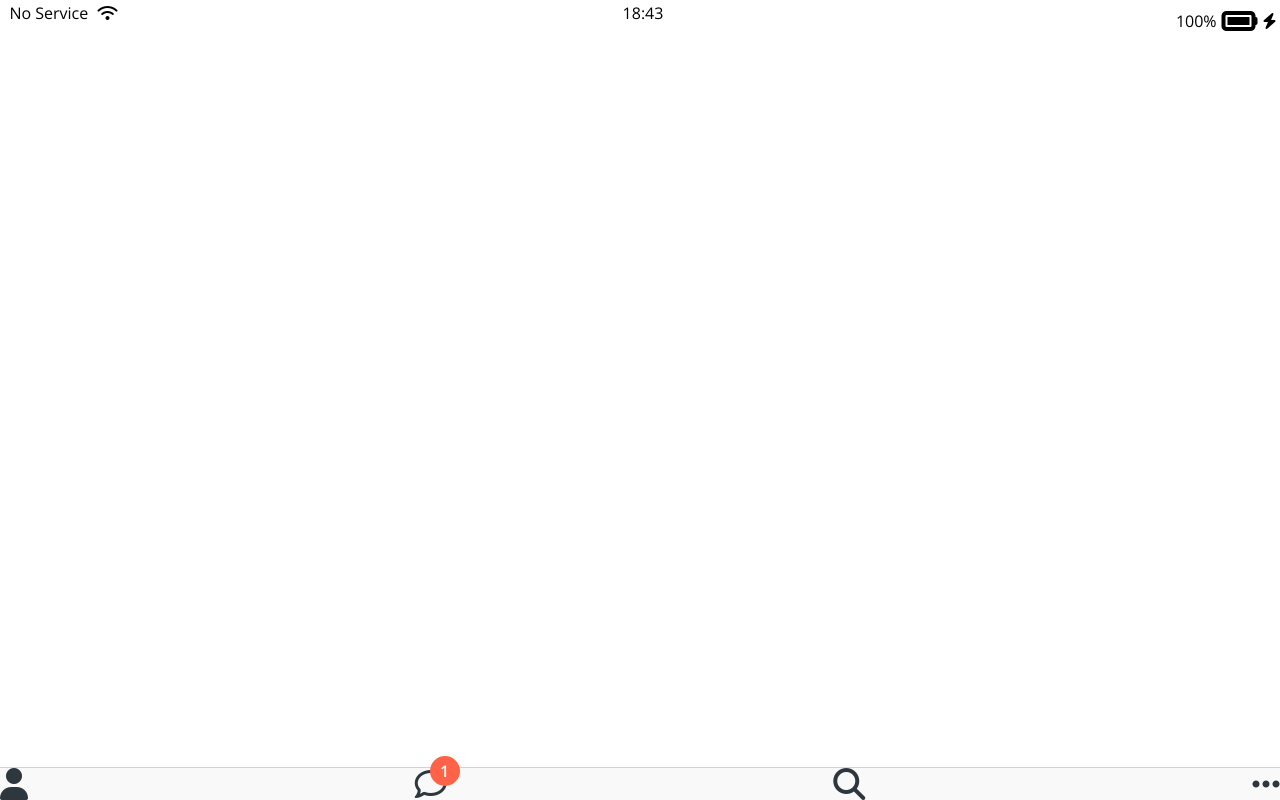
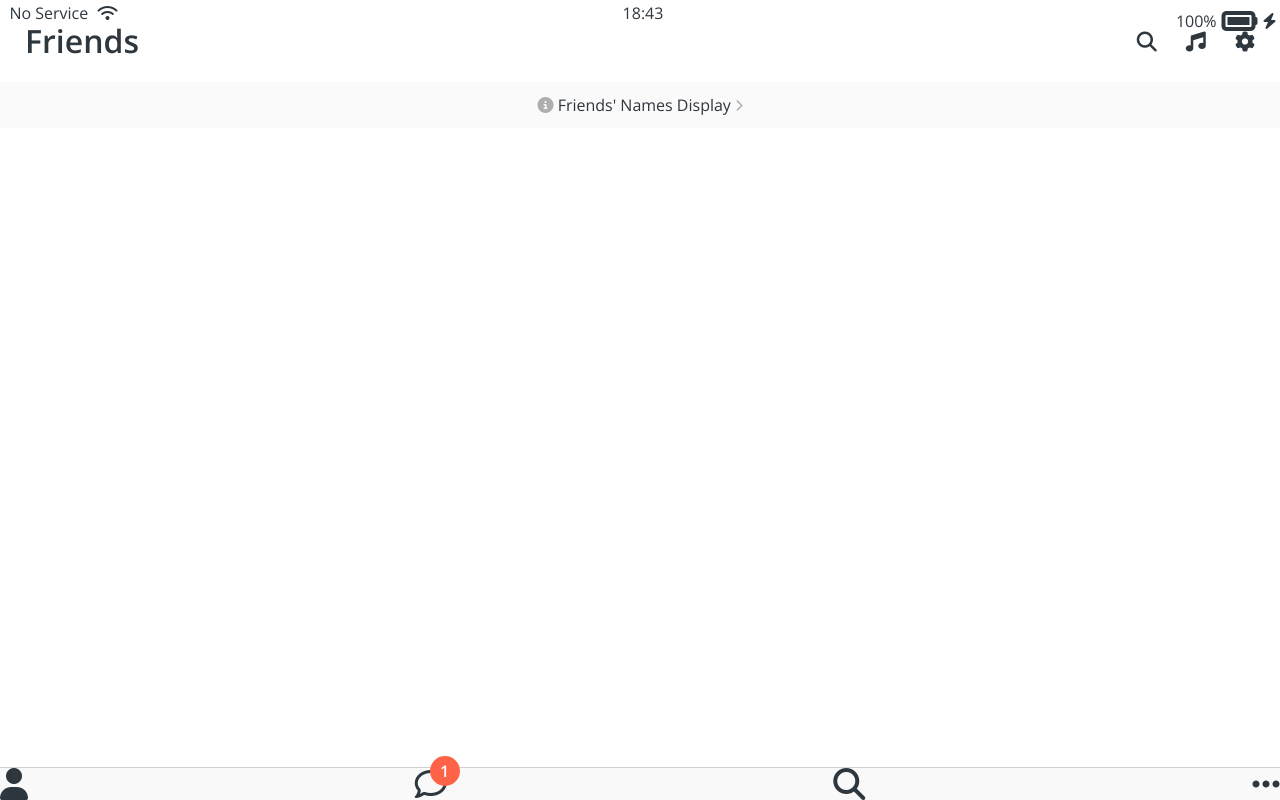
Before and after one commit to futuristjay/firstcodeofme, a plain HTML site: page friends.html in a window 1280 px wide. Drawn offline with nearby package versions, Linux system fonts and the light colour scheme.

Commit message:
파일들이 뒤죽박죽임
어디서부터 손봐야하지,,

```diff
--- /dev/null
+++ b/css/components/screen-header.css
@@ -0,0 +1,15 @@
+.screen-header {
+  display: flex;
+  justify-content: space-between;
+  align-items: center;
+  padding: 25px;
+}
+
+.screen-header__title {
+  font-size: 32px;
+  font-weight: 600;
+}
+
+.screen-header__icons span {
+  margin-left: 25px;
+}
--- /dev/null
+++ b/css/screens/friends.css
@@ -0,0 +1,11 @@
+#friends-display-link {
+  text-align: center;
+  display: block;
+  background-color: #fafafa;
+  padding: 15px 0px;
+  font-size: 16px;
+}
+
+#friends-display-link i {
+  color: rgba(0, 0, 0, 0.3);
+}
--- a/css/screens/login.css
+++ b/css/screens/login.css
@@ -1,3 +1,21 @@
+.welcome-header {
+  margin: 90px 0px;
+  text-align: center;
+  display: flex;
+  flex-direction: column;
+  align-items: center;
+  font-weight: 600;
+}
+.welcome-header__title {
+  margin-bottom: 20px;
+  font-size: 25px;
+}
+.welcome-header__text {
+  width: 65%;
+  <<!--원래 60이었는데 인터페이스 글자 크기 이유로 수정함-->>
+  opacity: 0.7;
+}
+
 .status-bar {
   position: fixed;
   top: 0;
--- a/css/styles.css
+++ b/css/styles.css
@@ -5,29 +5,13 @@
 /* Components */
 @import "components/status-bar.css";
 @import "components/nav-bar.css";
+@import "components/screen-header.css";
 
 /* Screens */
 @import "screens/login.css";
-
+@import "screens/friends.css";
 
 body {
+  color: #2e363e;
   font-family: "Open Sans", sans-serif;
 }
-
-.welcome-header {
-  margin: 90px 0px;
-  text-align: center;
-  display: flex;
-  flex-direction: column;
-  align-items: center;
-  font-weight: 600;
-}
-.welcome-header__title {
-  margin-bottom: 20px;
-  font-size: 25px;
-}
-.welcome-header__text {
-  width: 65%;
-  <<!--원래 60이었는데 인터페이스 글자 크기 이유로 수정함-->>
-  opacity: 0.7;
-}
--- a/friends.html
+++ b/friends.html
@@ -23,6 +23,28 @@
                <i class="fas fa-bolt"></i>
            </div>
     </div>
+
+    <header class="screen-header">
+        <h1 class="screen-header__title">Friends</h1>
+        <div class="screen-header__icons">
+            <span>
+             <i class="fas fa-search fa-lg"></i>
+            </span>
+            <span>
+             <i class="fas fa-music fa-lg"></i>
+            </span>
+            <span>
+             <i class="fas fa-cog fa-lg"></i>
+            </span>
+
+        </div>
+    </header>
+
+    <a id="friends-display-link">
+        <i class="fas fa-info-circle"></i>
+        Friends' Names Display
+        <i class="fas fa-chevron-right fa-xs"></i>
+    </a>
 
 
 <nav class="nav">
```
